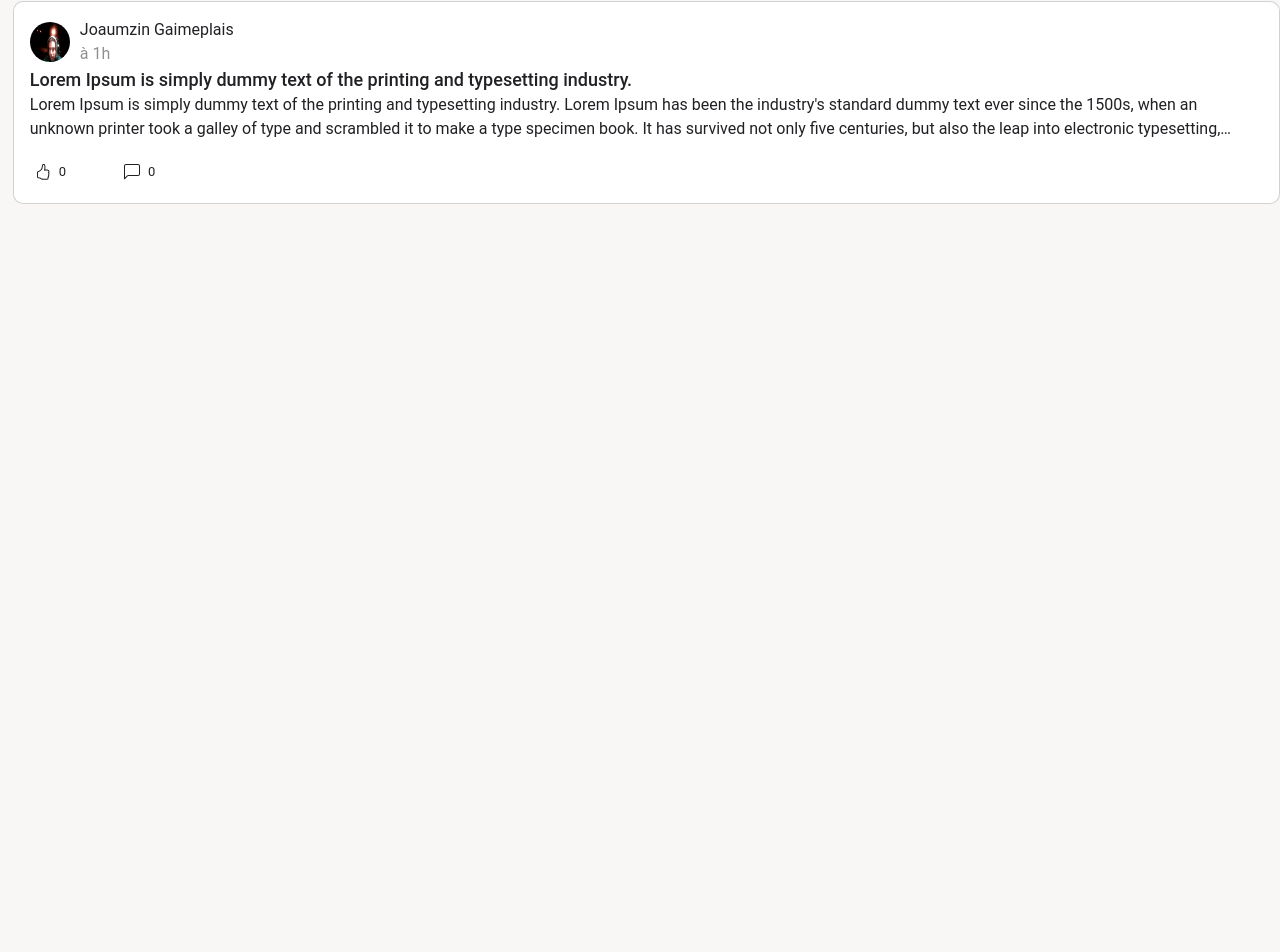
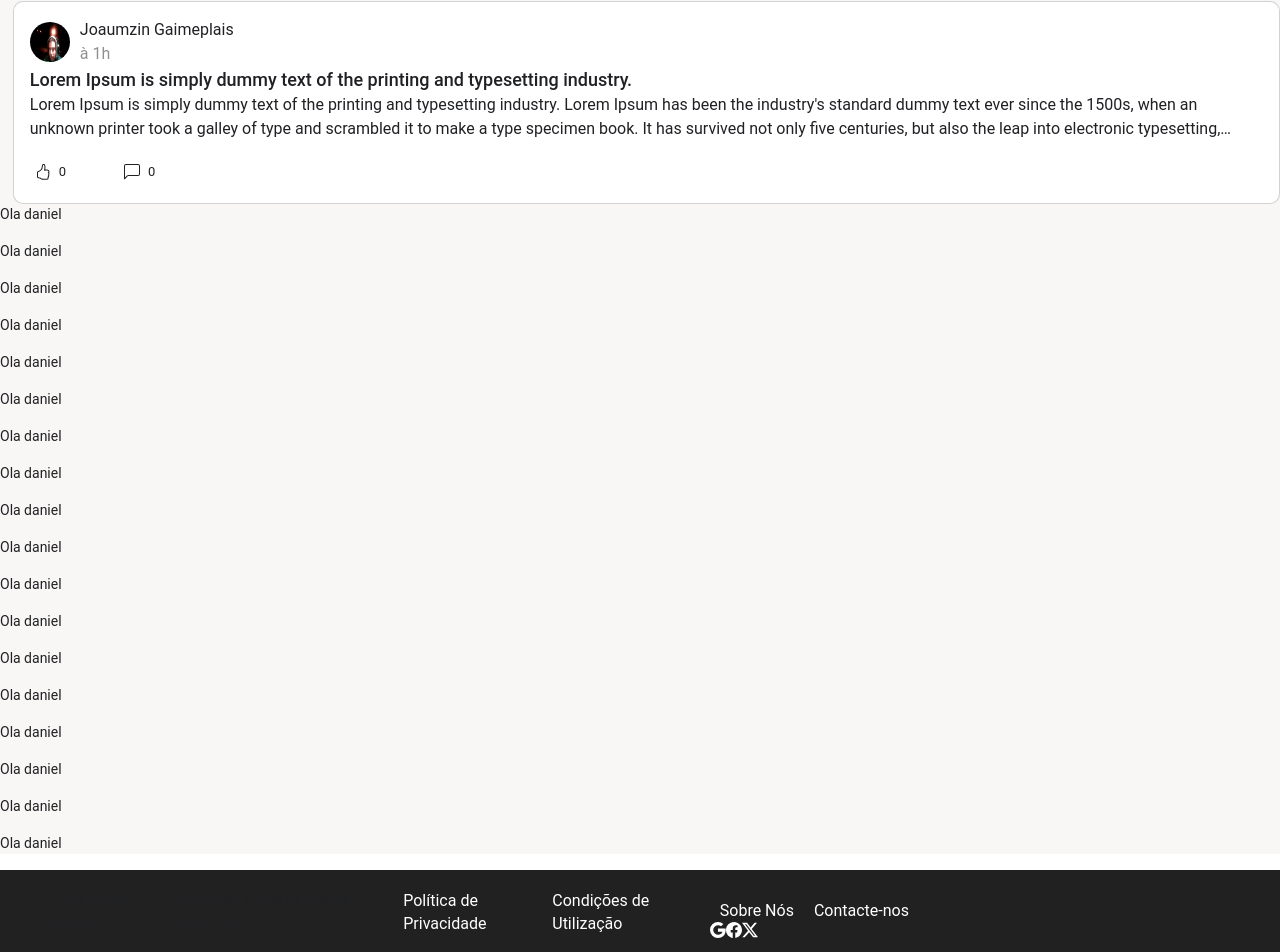
Before and after one commit to pint2024/web, a React (Create React App) app: page /atividade in a window 1280 px wide. Shown: the part 175-1127 px from the top of the page. Before the commit the page ends 800 px from the top, so only its background shows below. Built offline with nearby package versions, Linux system fonts and the light colour scheme.

Commit message:
footer mal feito

```diff
--- a/src/App.js
+++ b/src/App.js
@@ -20,6 +20,7 @@ function App() {
 			<Routes>
 				<Route path="/" element={<Layout />}>
 					<Route path="/atividade" element={<Home />} />
+
 				</Route>
 			</Routes>
 		</Router>
--- /dev/null
+++ b/src/components/footer/footer.css
@@ -0,0 +1,55 @@
+/* Adicione este conteúdo ao seu arquivo footer.css */
+
+body {
+    display: flex;
+    flex-direction: column;
+    min-height: 100vh;
+  }
+
+  .content {
+    flex: 1;
+  }
+
+  .main-footer {
+    background-color: var(--BLACK);
+    color: var(--TEXT-INVERSE);
+    padding: 20px 0;
+    margin-top: auto;
+  }
+
+  .footer-content {
+    display: flex;
+    justify-content: space-between;
+    align-items: center;
+    max-width: 1200px;
+    margin: 0 auto;
+  }
+
+  .left-content, .right-content {
+    width: 48%;
+    color: var(--TEXT-INVERSE);
+  }
+
+  .left-content p, .left-content a, .right-content a {
+    margin: 5px 10px;
+    color: var(--TEXT-INVERSE);
+  }
+
+  .social-icons {
+    display: flex;
+    align-items: center;
+  }
+
+  .social-icons p {
+    margin-right: 10px;
+    color: var(--TEXT-INVERSE);
+  }
+
+  .footer-content a {
+    text-decoration: none;
+    color: var(--TEXT-INVERSE);
+  }
+
+  .footer-content a:hover {
+    color: var(--WHITE);
+  }
--- /dev/null
+++ b/src/components/footer/footer.jsx
@@ -0,0 +1,30 @@
+import React from "react";
+import { Link } from "react-router-dom";
+import "./footer.css";
+import * as Icon from "react-bootstrap-icons";
+
+function Footer() {
+  return (
+    <footer className="main-footer">
+      <div className="footer-content">
+        <div className="align-items-left d-flex">
+          <p>An IBM Group Company</p>
+          <p>@sofitnsa Todos os direitos reservados</p>
+          <Link to="/politica-de-privacidade">Política de Privacidade</Link>
+          <Link to="/condicoes-de-utilizacao">Condições de Utilização</Link>
+        </div>
+        <div className="right-content">
+          <Link to="/sobre-nos">Sobre Nós</Link>
+          <Link to="/contacte-nos">Contacte-nos</Link>
+          <div className="social-icons">
+            <Icon.Google className="text-white"/>
+            <Icon.Facebook className="text-white"/>
+            <Icon.TwitterX className="text-white"/>
+            </div>
+        </div>
+      </div>
+    </footer>
+  );
+}
+
+export default Footer;
--- a/src/layouts/pageLayout.jsx
+++ b/src/layouts/pageLayout.jsx
@@ -1,5 +1,6 @@
 import { Outlet } from 'react-router-dom';
 import Header from '../components/header/header';
+import Footer from '../components/footer/footer';
 
 /** Components */
 
@@ -11,9 +12,27 @@ function Layout() {
 			</section>
 			<main className='content-wrapper'>
 				<Outlet />
+				<p>Ola daniel</p>
+				<p>Ola daniel</p>
+				<p>Ola daniel</p>
+				<p>Ola daniel</p>
+				<p>Ola daniel</p>
+				<p>Ola daniel</p>
+				<p>Ola daniel</p>
+				<p>Ola daniel</p>
+				<p>Ola daniel</p>
+				<p>Ola daniel</p>
+				<p>Ola daniel</p>
+				<p>Ola daniel</p>
+				<p>Ola daniel</p>
+				<p>Ola daniel</p>
+				<p>Ola daniel</p>
+				<p>Ola daniel</p>
+				<p>Ola daniel</p>
+				<p>Ola daniel</p>
 			</main>
 			<footer>
-
+			<Footer/>
 			</footer>
 		</div>
 	);
--- a/src/pages/home.jsx
+++ b/src/pages/home.jsx
@@ -10,6 +10,8 @@ import User from "../assets/user-default.png";
 import Texto from "../components/texto/texto";
 import Post from "../components/cartao/post";
 import { PLACEHOLDER_TEXT } from "../data/constants";
+import Footer from "../components/footer/footer";
+
 
 function Home() {
 	const { puSet, puCreate, puOpen } = usePopup();
```
